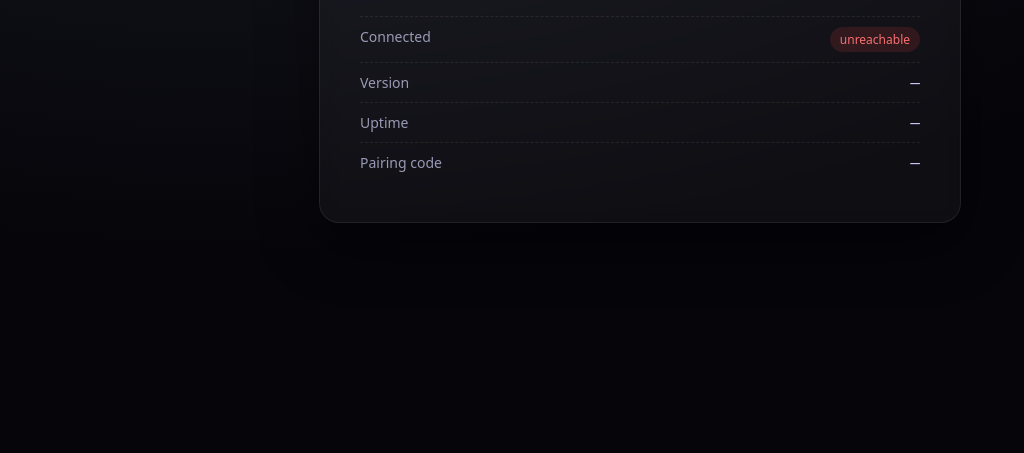
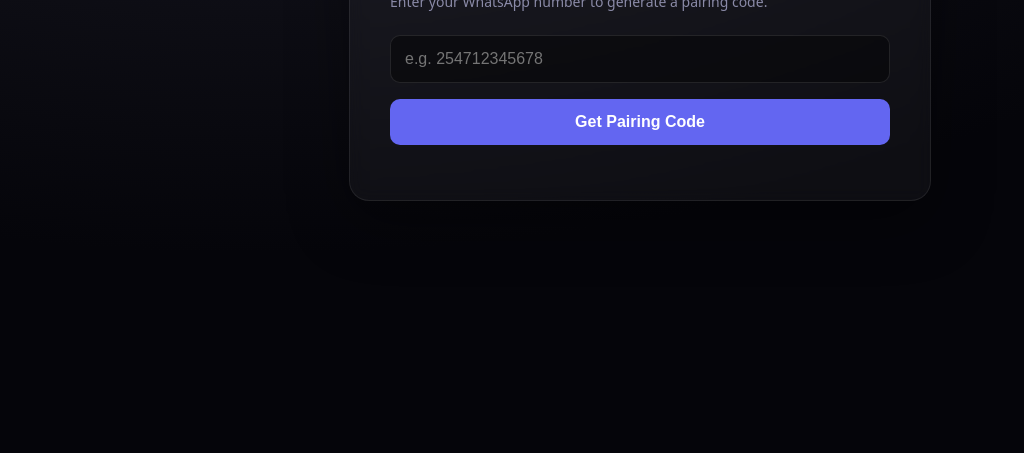
Before and after one commit to AdminRay7/VOI-TECH, a website: page public/index.html in a window 1280 px wide. Shown: the part 347-800 px from the top of the page, without its empty margins (0-1024 px from the left). Drawn offline with Linux system fonts and the light colour scheme; no server answers.

Commit message:
Update index.html

```diff
--- a/public/index.html
+++ b/public/index.html
@@ -3,72 +3,124 @@
 <head>
   <meta charset="utf-8">
   <meta name="viewport" content="width=device-width,initial-scale=1">
-  <title>303-XMD — The Last Key</title>
+  <title>303-XMD — Pairing Panel</title>
   <style>
     :root { color-scheme: dark; }
     body {
-      margin: 0; font-family: system-ui, -apple-system, Segoe UI, Roboto, sans-serif;
+      margin: 0; font-family: system-ui, -apple-system, sans-serif;
       background: radial-gradient(1200px 600px at 20% 0%, #1a1a2e 0%, #0d0d14 60%, #05050a 100%);
       color: #e6e6f0; min-height: 100vh; display: grid; place-items: center;
     }
     .card {
       background: rgba(255,255,255,0.04);
       border: 1px solid rgba(255,255,255,0.08);
-      border-radius: 20px; padding: 40px; width: min(560px, 90vw);
+      border-radius: 20px; padding: 40px; width: min(500px, 90vw);
       box-shadow: 0 20px 60px rgba(0,0,0,0.4); backdrop-filter: blur(8px);
     }
-    h1 { margin: 0 0 8px; font-size: 28px; letter-spacing: 0.5px; }
-    .sub { color: #8b8ba8; margin-bottom: 24px; }
-    .row { display: flex; justify-content: space-between; padding: 10px 0; border-top: 1px dashed rgba(255,255,255,0.08); }
-    .label { color: #9a9ab5; font-size: 14px; }
-    .value { font-family: ui-monospace, Menlo, Consolas, monospace; color: #cfd0ff; }
-    .pill { display: inline-block; padding: 4px 10px; border-radius: 999px; font-size: 12px; }
-    .on  { background: rgba(0,200,120,0.15); color: #4ade80; }
-    .off { background: rgba(220,60,60,0.15);  color: #f87171; }
+    h1 { margin: 0 0 8px; font-size: 28px; }
+    .sub { color: #8b8ba8; margin-bottom: 24px; font-size: 14px; }
+    input {
+      width: 100%; box-sizing: border-box; padding: 14px; border-radius: 10px;
+      border: 1px solid rgba(255,255,255,0.1); background: rgba(0,0,0,0.4);
+      color: white; font-size: 16px; margin-bottom: 16px; outline: none;
+    }
+    input:focus { border-color: #6366f1; }
+    button {
+      width: 100%; padding: 14px; border-radius: 10px; border: none;
+      background: #6366f1; color: white; font-size: 16px; font-weight: bold;
+      cursor: pointer; transition: 0.2s;
+    }
+    button:hover { background: #4f46e5; }
+    button:disabled { background: #3730a3; cursor: not-allowed; opacity: 0.7; }
+    .code-box {
+      display: none; text-align: center; margin-top: 20px;
+      padding: 20px; background: rgba(99,102,241,0.1); border-radius: 10px;
+      border: 1px dashed #6366f1;
+    }
+    .code { font-size: 32px; font-weight: bold; letter-spacing: 4px; color: #a5b4fc; margin-top: 10px; }
+    .status { margin-top: 15px; font-size: 14px; text-align: center; color: #9a9ab5; }
+    .success { color: #4ade80; }
+    .error { color: #f87171; }
   </style>
 </head>
 <body>
   <div class="card">
     <h1>🔑 303-XMD</h1>
-    <div class="sub">The Last Key — status console</div>
+    <div class="sub">Enter your WhatsApp number to generate a pairing code.</div>
 
-    <div class="row">
-      <span class="label">Connected</span>
-      <span id="conn" class="pill off">checking…</span>
+    <input type="tel" id="phone" placeholder="e.g. 254712345678" />
+    <button id="btn" onclick="pair()">Get Pairing Code</button>
+
+    <div class="code-box" id="codeBox">
+      <div style="font-size:14px; color:#9a9ab5;">Enter this on your phone:</div>
+      <div class="code" id="code"></div>
     </div>
-    <div class="row">
-      <span class="label">Version</span>
-      <span id="ver" class="value">—</span>
-    </div>
-    <div class="row">
-      <span class="label">Uptime</span>
-      <span id="up" class="value">—</span>
-    </div>
-    <div class="row">
-      <span class="label">Pairing code</span>
-      <span id="pair" class="value">—</span>
-    </div>
+
+    <div class="status" id="status"></div>
   </div>
 
   <script>
-    async function refresh() {
+    let pollInterval;
+
+    async function pair() {
+      const phone = document.getElementById("phone").value.trim();
+      const btn = document.getElementById("btn");
+      const status = document.getElementById("status");
+      const codeBox = document.getElementById("codeBox");
+      const codeEl = document.getElementById("code");
+
+      if (!phone || phone.length < 10) {
+        status.innerHTML = '<span class="error">Please enter a valid phone number.</span>';
+        return;
+      }
+
+      btn.disabled = true;
+      btn.textContent = "Requesting code...";
+      status.innerHTML = "Connecting to WhatsApp...";
+      codeBox.style.display = "none";
+
       try {
-        const r = await fetch("/health");
-        const j = await r.json();
-        const c = document.getElementById("conn");
-        c.textContent = j.connected ? "online" : "offline";
-        c.className = "pill " + (j.connected ? "on" : "off");
-        document.getElementById("ver").textContent = j.version || "—";
-        document.getElementById("up").textContent = Math.floor(j.uptime || 0) + "s";
-        document.getElementById("pair").textContent = j.pairing || "—";
-      } catch {
-        const c = document.getElementById("conn");
-        c.textContent = "unreachable";
-        c.className = "pill off";
+        const res = await fetch("/api/pair", {
+          method: "POST",
+          headers: { "Content-Type": "application/json" },
+          body: JSON.stringify({ phone })
+        });
+        const data = await res.json();
+
+        if (data.error) throw new Error(data.error);
+
+        codeEl.textContent = data.code;
+        codeBox.style.display = "block";
+        status.innerHTML = "Waiting for you to link...";
+        btn.textContent = "Code Generated";
+
+        startPolling(phone);
+      } catch (err) {
+        status.innerHTML = `<span class="error">${err.message}</span>`;
+        btn.disabled = false;
+        btn.textContent = "Get Pairing Code";
       }
     }
-    refresh();
-    setInterval(refresh, 3000);
+
+    function startPolling(phone) {
+      if (pollInterval) clearInterval(pollInterval);
+      const status = document.getElementById("status");
+      const btn = document.getElementById("btn");
+
+      pollInterval = setInterval(async () => {
+        try {
+          const res = await fetch(`/api/status/${phone}`);
+          const data = await res.json();
+
+          if (data.connected) {
+            clearInterval(pollInterval);
+            document.getElementById("codeBox").style.display = "none";
+            status.innerHTML = '<span class="success">✅ Device linked successfully! Bot is now running.</span>';
+            btn.textContent = "Connected";
+          }
+        } catch (e) { /* ignore network errors during poll */ }
+      }, 3000);
+    }
   </script>
 </body>
 </html>
```
